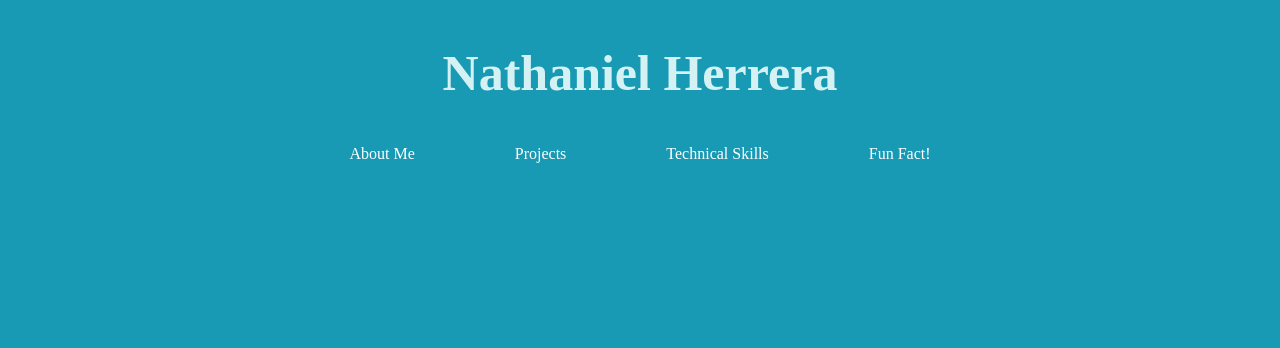
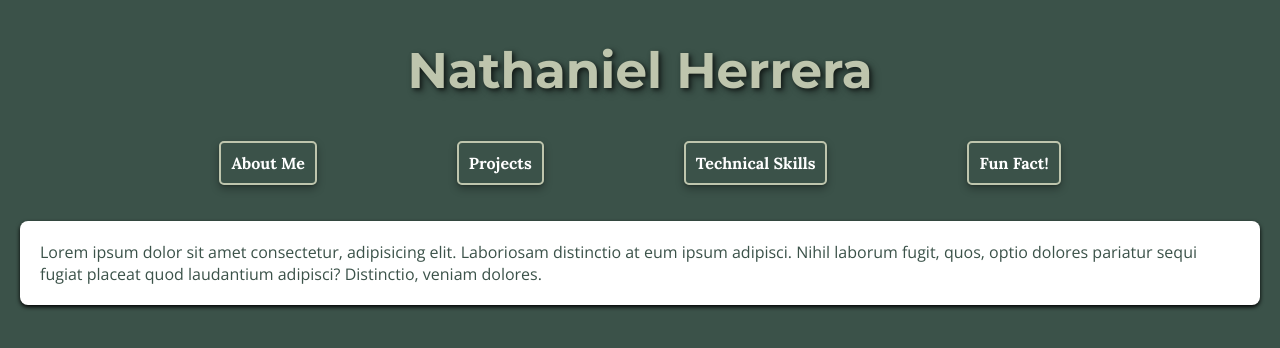
Before and after one commit to NateHerrera/personal-portfolio, a plain HTML site: page index.html in a window 1280 px wide. Drawn offline with nearby package versions, Linux system fonts and the light colour scheme.

Commit message:
Added more depth and detail to my portfolio, even chnaged the color palette. Next is to add functionallity to the buttons.

```diff
--- a/index.html
+++ b/index.html
@@ -1,6 +1,7 @@
 <!DOCTYPE html>
 <html lang="en">
     <head>
+        <link href="https://fonts.googleapis.com/css2?family=Lora:wght@400;700&family=Montserrat:wght@400;700&family=Open+Sans:wght@400;700&display=swap" rel="stylesheet">
         <link rel="stylesheet" href="styles.css">
         <meta charset="UTF-8">
         <meta name="viewport" content="width=device-width, initial-scale=1.0">
@@ -8,12 +9,12 @@
         <title>Nathaniel Herrera Personal Portfolio</title>
     </head>
     <body>
-        <div class="namesection">
+        <div class="headersection">
             <h1 class="name">Nathaniel Herrera</h1>
             <div class="secondsection">
                 <div class="headertype">
                     <ul>
-                        <li>About Me</li>
+                        <li><a href="#about">About Me</a></li>
                         <li>Projects</li>
                         <li>Technical Skills</li>
                         <li>Fun Fact!</li>
@@ -21,5 +22,14 @@
                 </div>
             </div>
         </div>
+
+        <div class="aboutmesection">
+            <div class="aboutme">
+                <p> Lorem ipsum dolor sit amet consectetur, adipisicing elit. Laboriosam distinctio at eum ipsum adipisci. Nihil laborum fugit, quos,
+                    optio dolores pariatur sequi fugiat placeat quod laudantium adipisci? Distinctio, veniam dolores.</p>
+
+            </div>
+        </div>
+
     </body>
 </html>
--- a/styles.css
+++ b/styles.css
@@ -1,3 +1,19 @@
+/* Reset some default browser styles for consistency */
+* {
+    box-sizing: border-box; /* Include padding and border in the element's total width and height */
+    margin: 0;
+    padding: 0;
+}
+
+/* Set the background color for the body */
+body {
+    background-color: #3B5249;
+    font-family: 'Open Sans', sans-serif; /* Default font for body text */
+    margin: 0;
+    padding: 0;
+}
+
+/* Style for the unordered list */
 ul {
     list-style-type: none;
     padding: 0;
@@ -6,29 +22,73 @@ ul {
     justify-content: space-between;
     width: 100%;
     color: #fff;
-}
+    font-family: 'Lora', serif;
+    font-weight: bold;
 
-.name {
-    text-align: center;
-    color: #D4F1F4;
-    padding: 10px;
-    font-size: 50px;
 
 }
 
+a {
+    text-decoration: none;
+    color: white;
+
+}
+
+/* Style for the name heading */
+.name {
+    text-align: center;
+    color: #BEC5AD;
+    padding: 40px;
+    font-size: 50px;
+    font-family: 'Montserrat', sans-serif; /* Apply Montserrat font to the name */
+    text-shadow: 2px 2px 4px rgba(0, 0, 0, 0.6), 4px 4px 8px rgba(0, 0, 0, 0.3); /* Add text shadow for depth */
+}
+
+/* Style for the second section */
 .secondsection {
     display: flex;
     justify-content: center;
+    padding-bottom: 1em;
 }
 
+/* Ensure the unordered list takes the full width of its container */
 .headertype ul {
-    width: 100%; /* Ensures the ul takes the full width of its container */
+    width: 100%;
+
+
 }
 
+/* Adjust the margin for list items */
 .headertype ul li {
-    margin: 0 50px; /* Adjust the margin to your preference */
+    margin: 0 70px;
+    padding: 10px; /* Add padding inside the border */
+    border: 2px solid #BEC5AD; /* Set the border properties */
+    border-radius: 5px; /* Optional: add rounded corners */
+    box-shadow: 0 4px 8px rgba(0, 0, 0, 0.3), 0 1px 2px rgba(0, 0, 0, 0.2); /* Add box-shadow for depth */
+    transition: background-color 0.3s, color 0.3s, box-shadow 0.3s; /* Optional: add transition for hover effect */
+
 }
 
-* {
-    background-color: #189AB4;
+.headertype ul li:hover {
+    background-color: #BEC5AD; /* Change background color on hover */
+    color: #3B5249; /* Change text color on hover */
+    box-shadow: 0 8px 16px rgba(0, 0, 0, 0.4), 0 2px 4px rgba(0, 0, 0, 0.3); /* Enhance box-shadow on hover */
 }
+
+/* Style for the about me section */
+.aboutmesection {
+    display: flex;
+    width: 100%; /* Make the section take up the entire width */
+    justify-content: center; /* Center the content horizontally */
+    padding: 20px;
+}
+
+/* Style for the about me content */
+.aboutme {
+    background-color: #fff; /* Set a background color for readability */
+    color: #3B5249; /* Set text color */
+    padding: 20px; /* Add padding inside the box */
+    box-shadow: 0 2px 4px rgba(0, 0, 0, 1); /* Optional: add a slight shadow for depth */
+    flex: 1; /* Make this element flexible within its container */
+    border-radius: 8px;
+}
```
